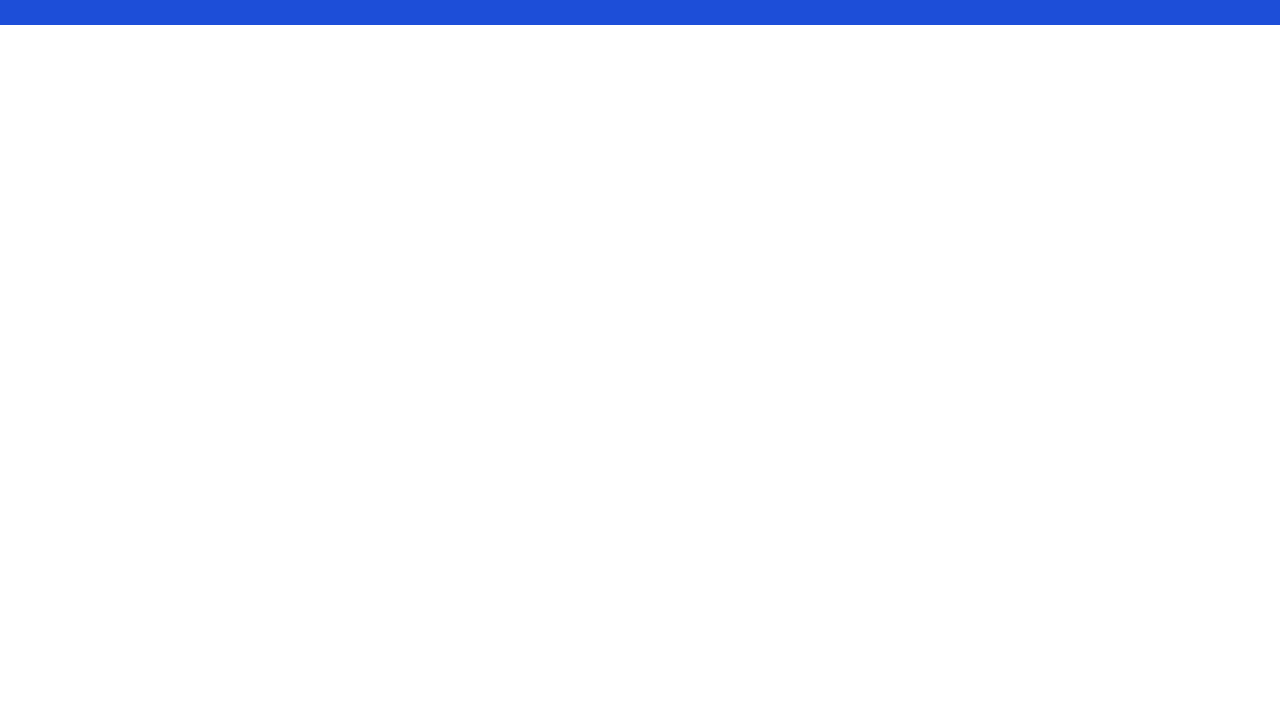
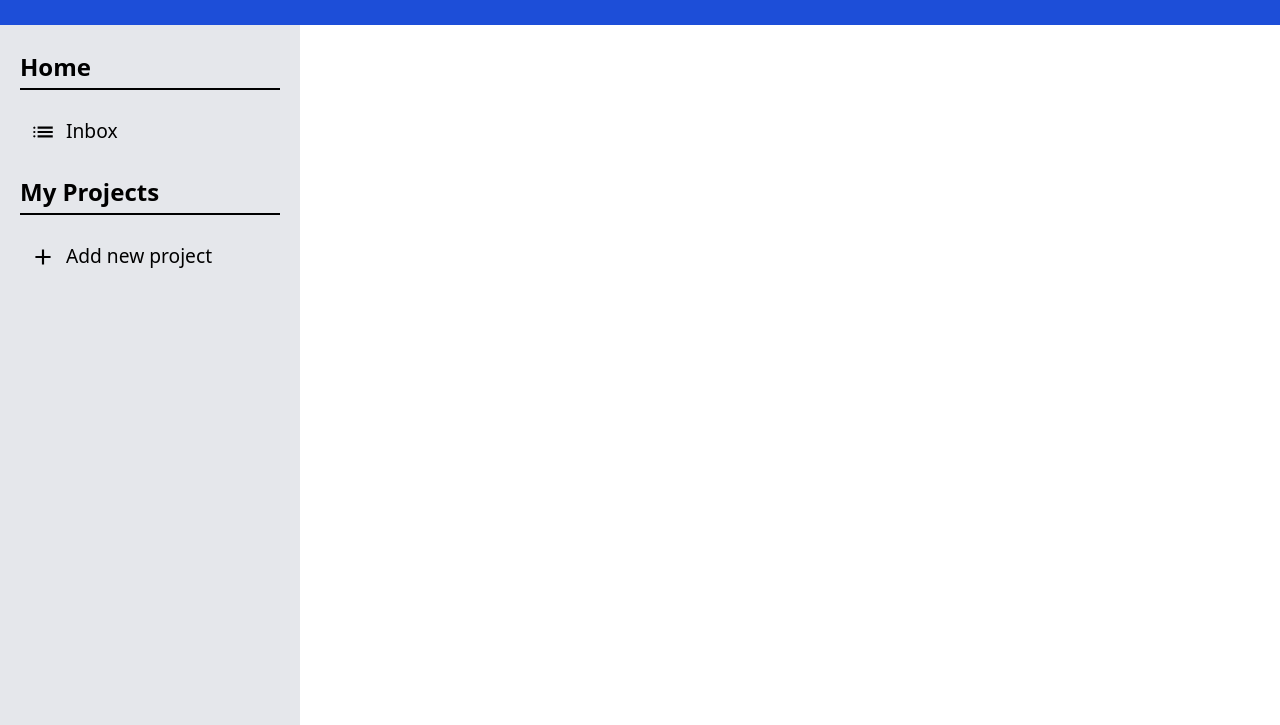
Before and after one commit to louis-esco/top-todo-list, a website built with webpack: page src/index.html in a window 1280 px wide. Shown: the part 75-800 px from the top of the page. Built offline with nearby package versions, Linux system fonts and the light colour scheme.

Commit message:
Adds nav layout

```diff
--- a/src/index.html
+++ b/src/index.html
@@ -18,6 +18,24 @@
         </header>
 
         <nav>
+            <div class="navTitle">Home</div>
+            <div class="navItem">
+                <svg xmlns="http://www.w3.org/2000/svg" height="26" viewBox="0 -960 960 960" width="26">
+                    <path fill="#000000"
+                        d="M280-600v-80h560v80H280Zm0 160v-80h560v80H280Zm0 160v-80h560v80H280ZM160-600q-17 0-28.5-11.5T120-640q0-17 11.5-28.5T160-680q17 0 28.5 11.5T200-640q0 17-11.5 28.5T160-600Zm0 160q-17 0-28.5-11.5T120-480q0-17 11.5-28.5T160-520q17 0 28.5 11.5T200-480q0 17-11.5 28.5T160-440Zm0 160q-17 0-28.5-11.5T120-320q0-17 11.5-28.5T160-360q17 0 28.5 11.5T200-320q0 17-11.5 28.5T160-280Z" />
+                </svg>
+                <div class="inbox">Inbox</div>
+            </div>
+
+            <div class="navTitle">My Projects</div>
+            <div class="myProjects">
+
+            </div>
+            <div class="navItem">
+                <svg xmlns="http://www.w3.org/2000/svg" height="26" viewBox="0 -960 960 960" width="26">
+                    <path fill="#000000" d="M440-440H200v-80h240v-240h80v240h240v80H520v240h-80v-240Z" />
+                </svg>
+                <div class="inbox">Add new project</div>
 
         </nav>
 
--- a/src/styles.css
+++ b/src/styles.css
@@ -21,3 +21,35 @@ header {
     align-items: center;
     gap: 15px;
 }
+
+nav {
+    background-color: #e5e7eb;
+    padding: 0 20px;
+}
+
+.navTitle {
+    font-size: 1.5rem;
+    font-weight: 600;
+    border-bottom: 2px solid black;
+    margin: 20px 0;
+    padding: 5px 0;
+}
+
+.navItem {
+    display: flex;
+    align-items: center;
+    font-size: 1.2rem;
+    gap: 10px;
+    padding: 5px 10px;
+    margin: 5px 0;
+    border-radius: 5px;
+}
+
+.navItem:hover {
+    background-color: white;
+    cursor: pointer;
+}
+
+.navItem svg {
+    padding-top: 4px;
+}
```
